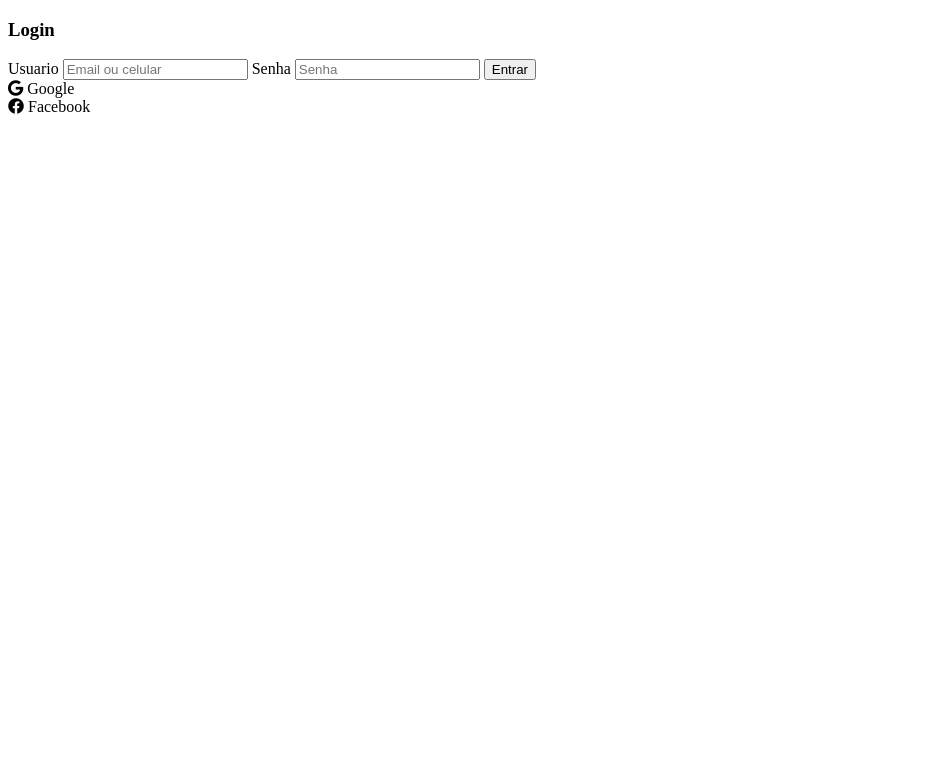
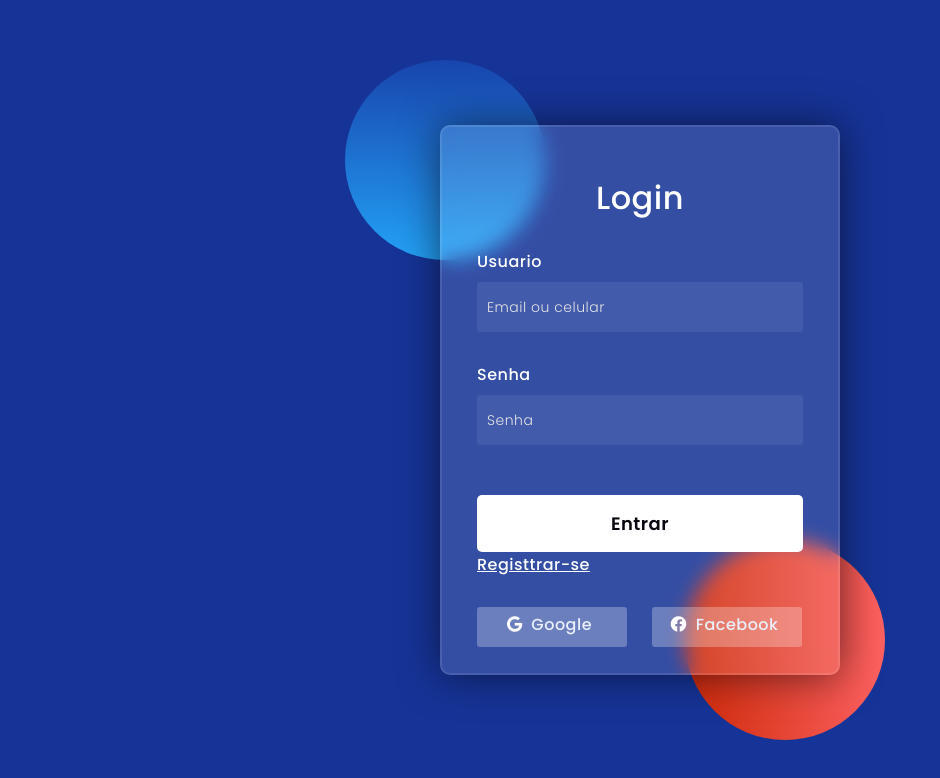
Before and after one commit to matheusoliveirabonin/Aprendendo-git, a plain HTML site: page Curso_HTML/Login.html in a window 1280 px wide. Shown: the whole page, without its empty margins (0-940 px from the left). Drawn offline with Linux system fonts and the light colour scheme.

Commit message:
criação pag registro

```diff
--- a/Curso_HTML/Login.html
+++ b/Curso_HTML/Login.html
@@ -3,11 +3,11 @@
 <head>
     <meta charset="UTF-8">
     <meta name="viewport" content="width=device-width, initial-scale=1.0">
-    <title>Document</title>
+    <title>Login</title>
     <link rel="preconnect" href="https://fonts.gstatic.com">
     <link rel="stylesheet" href="https://cdnjs.cloudflare.com/ajax/libs/font-awesome/5.15.4/css/all.min.css">
     <link href="https://fonts.googleapis.com/css2?family=Poppins:wght@300;500;600&display=swap" rel="stylesheet">
-    <link rel="stylesheet" href="style-login.css">
+    <link rel="stylesheet" href="style.css">
 </head>
 <body>
     <div class="background">
@@ -24,6 +24,7 @@
         <input type="password" placeholder="Senha" id="password">
 
         <button>Entrar</button>
+        <a href="Registro.html">Registtrar-se</a>
         <div class="social">
           <div class="go"><i class="fab fa-google"></i>  Google</div>
           <div class="fb"><i class="fab fa-facebook"></i>  Facebook</div>
--- a/Curso_HTML/style.css
+++ b/Curso_HTML/style.css
@@ -6,7 +6,7 @@ margin: 0;
 box-sizing: border-box;
 }
 body{
-background-color: #669716;
+background-color: #163497;
 }
 .background{
     width: 430px;
@@ -40,7 +40,21 @@ right: -30px;
 bottom: -80px;
 }
 form{
-height: 520px;
+height: 550px;
+width: 400px;
+background-color: rgba(255,255,255,0.13);
+position: absolute;
+transform: translate(-50%,-50%);
+top: 50%;
+left: 50%;
+border-radius: 10px;
+backdrop-filter: blur(10px);
+border: 2px solid rgba(255,255,255,0.1);
+box-shadow: 0 0 40px rgba(8,7,16,0.6);
+padding: 50px 35px;
+}
+.reg{
+height: 700px;
 width: 400px;
 background-color: rgba(255,255,255,0.13);
 position: absolute;
```
Lines whose indentation alone changed are shown as unchanged.
